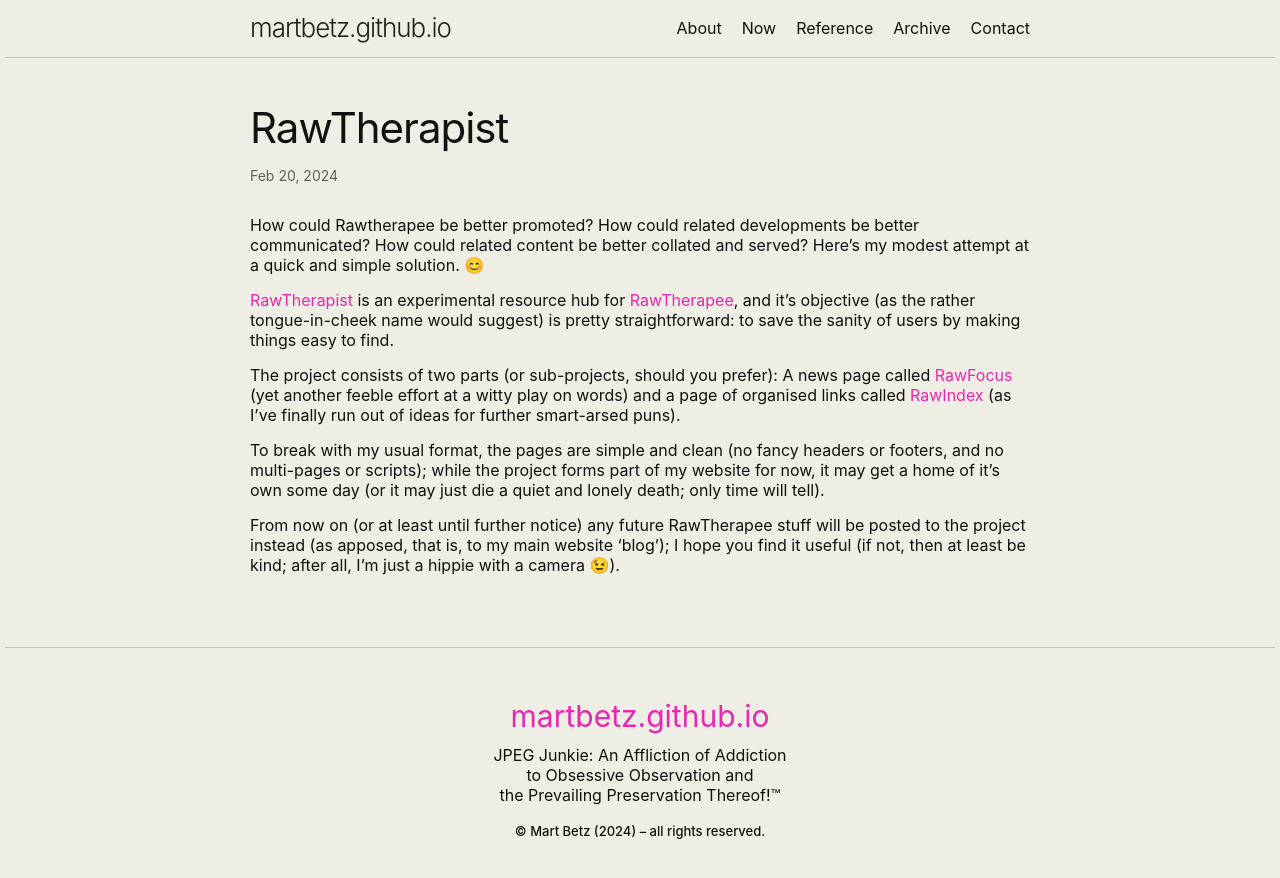
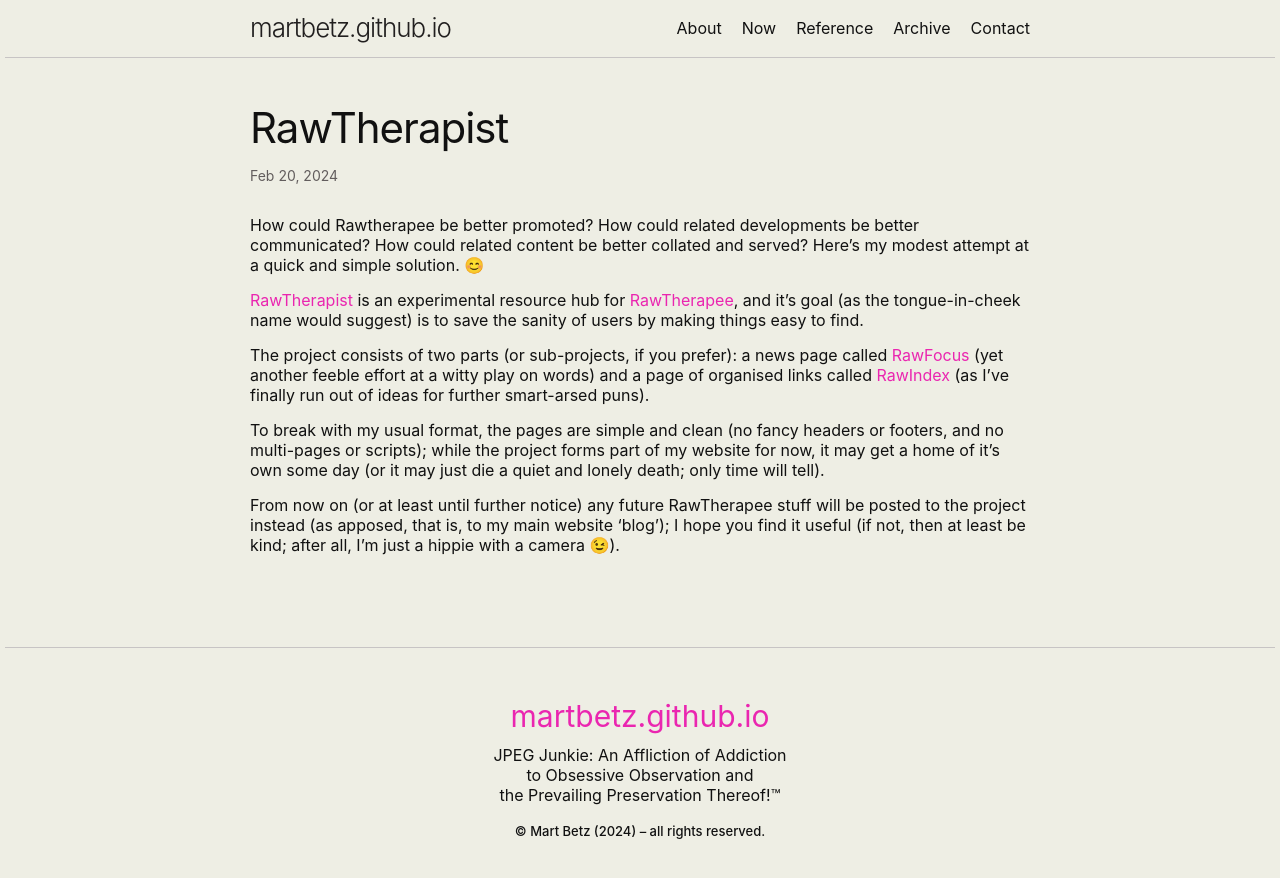
Before and after one commit to martbetz/martbetz.github.io, a Jekyll site: the page built from _posts/2024-02-20-rawtherapist.md, in a window 1280 px wide. Shown: the top 878 px of the page. Built offline with Jekyll 4.4.1, drawn with Linux system fonts in a browser that asks for light colours.

Commit message:
Update 2024-02-20-rawtherapist.md

```diff
--- a/_posts/2024-02-20-rawtherapist.md
+++ b/_posts/2024-02-20-rawtherapist.md
@@ -7,9 +7,9 @@
 
 How could Rawtherapee be better promoted? How could related developments be better communicated? How could related content be better collated and served?  Here's my modest attempt at a quick and simple solution. 😊
 
-[RawTherapist](https://martbetz.github.io/WIP/homepage.html) is an experimental resource hub for [RawTherapee](https://rawtherapee.com), and it's objective (as the rather tongue-in-cheek name would suggest) is pretty straightforward: to save the sanity of users by making things easy to find.
+[RawTherapist](https://martbetz.github.io/WIP/homepage.html) is an experimental resource hub for [RawTherapee](https://rawtherapee.com), and it's goal (as the tongue-in-cheek name would suggest) is to save the sanity of users by making things easy to find.
 
-The project consists of two parts (or sub-projects, should you prefer): A news page called [RawFocus](https://martbetz.github.io/WIP/rawfocus.html) (yet another feeble effort at a witty play on words) and a page of organised links called [RawIndex](https://martbetz.github.io/WIP/rawfocus.html) (as I've finally run out of ideas for further smart-arsed puns).
+The project consists of two parts (or sub-projects, if you prefer): a news page called [RawFocus](https://martbetz.github.io/WIP/rawfocus.html) (yet another feeble effort at a witty play on words) and a page of organised links called [RawIndex](https://martbetz.github.io/WIP/rawfocus.html) (as I've finally run out of ideas for further smart-arsed puns).
 
 To break with my usual format, the pages are simple and clean (no fancy headers or footers, and no multi-pages or scripts); while the project forms part of my website for now, it may get a home of it's own some day (or it may just die a quiet and lonely death; only time will tell).
 
```
